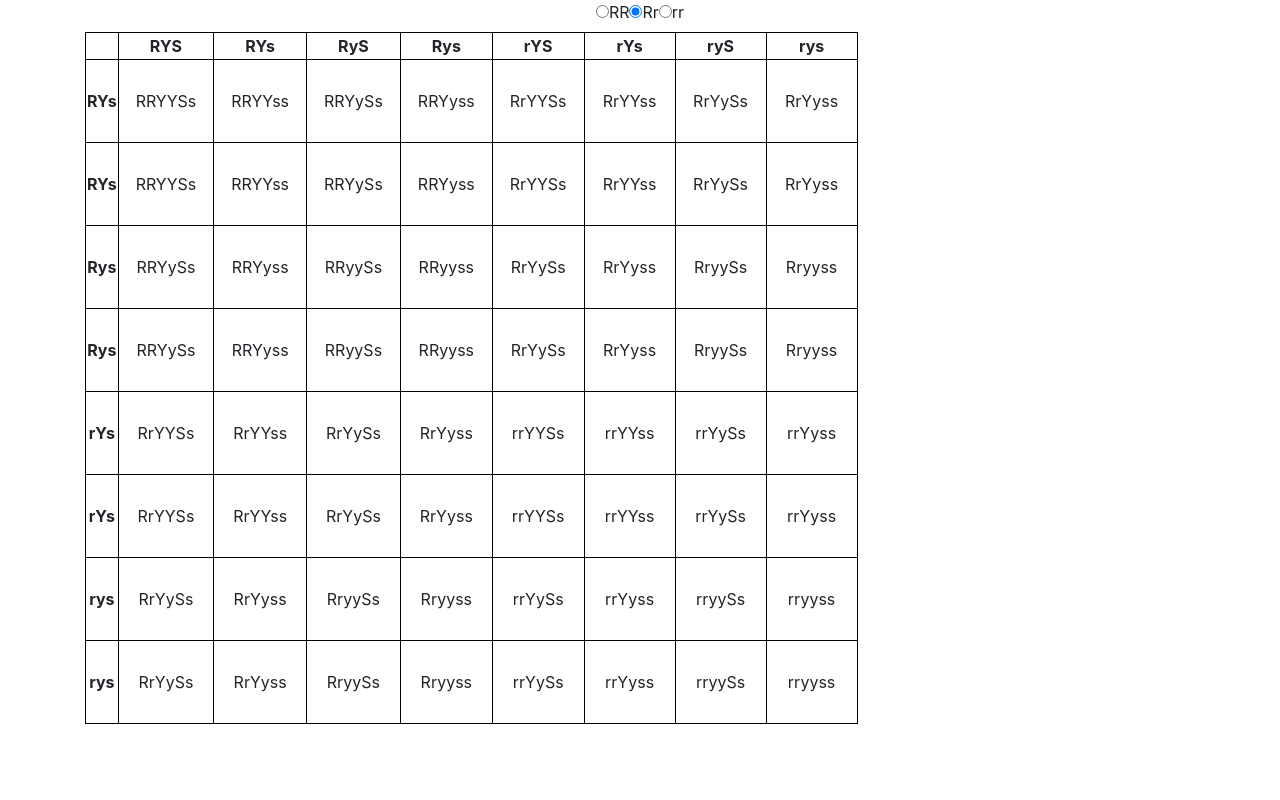
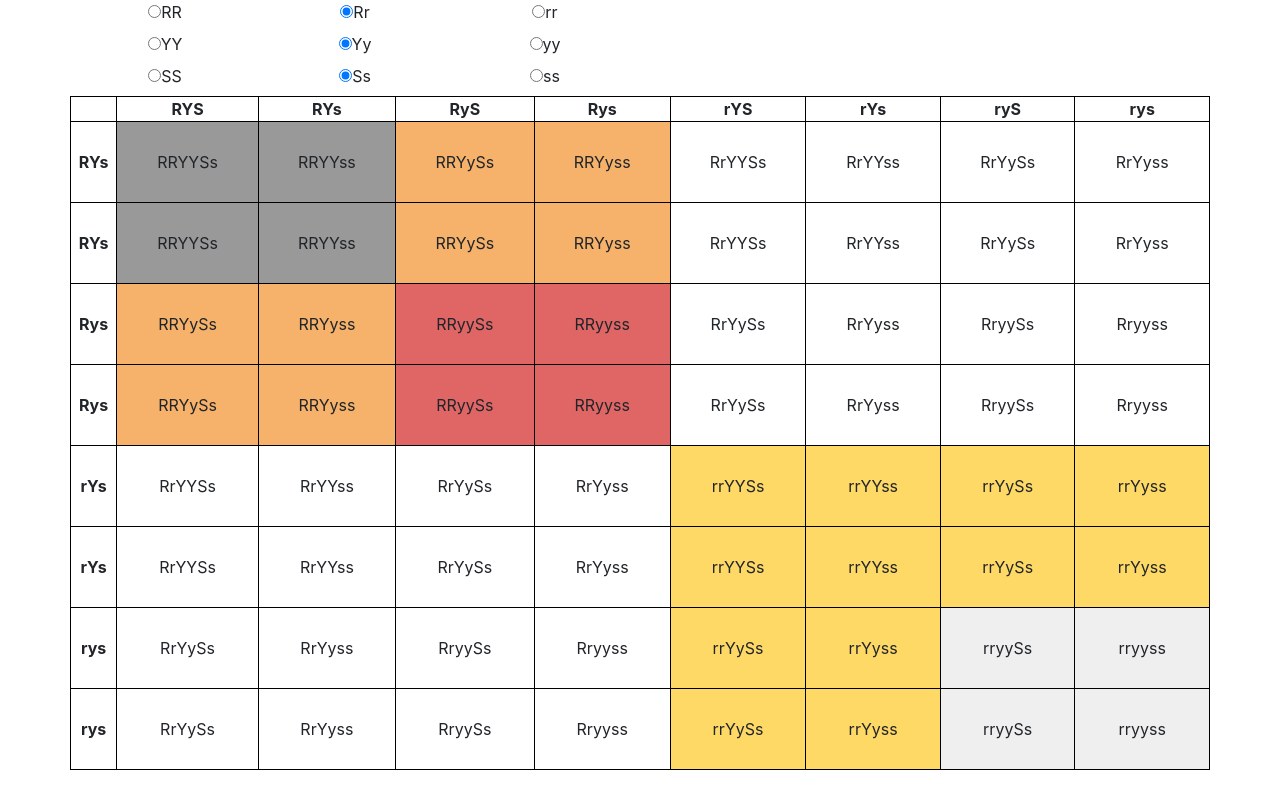
Before and after one commit to jjrmich/ac-flowers, a React (Create React App) app: page / in a window 1280 px wide. Built offline with nearby package versions, Linux system fonts and the light colour scheme.

Commit message:
cleaned up formatting, added colors

```diff
--- a/src/App.css
+++ b/src/App.css
@@ -1,10 +1,15 @@
 .App {
   text-align: center;
+}
+
+table {
+  min-width: 100%;
 }
 
 table, th, td {
   border: 1px solid black;
   border-collapse: collapse;
+  padding: 0px;
 }
 
 .cell {
@@ -13,10 +18,30 @@ table, th, td {
   min-width: 5.5em;
 }
 
-.cell span {
-  text-align: bottom;
-}
-
 td {
   vertical-align: bottom;
 }
+
+.cosmo-white {
+  background-color: #efefef;
+}
+
+.cosmo-yellow {
+  background-color: #ffd966;
+}
+
+.cosmo-pink {
+  background-color: #f4cccc;
+}
+
+.cosmo-orange {
+  background-color: #f6b26b;
+}
+
+.cosmo-red {
+  background-color: #e06666;
+}
+
+.cosmo-black {
+  background-color: #999999;
+}
--- a/src/Cells/CosmoCell.js
+++ b/src/Cells/CosmoCell.js
@@ -42,10 +42,91 @@ class CosmoCell extends Component {
     }
   }
 
+  calculateColor() {
+
+    // rr
+    if (this.props.res[0][0] === 0 && this.props.res[0][1] === 0) {
+      // rryy??
+      if (this.props.res[1][0] === 0 && this.props.res[1][1] === 0) {
+        return 'cosmo-white';
+      }
+      // rrYY??
+      else if (this.props.res[1][0] === 1 && this.props.res[1][1] === 1) {
+        return 'cosmo-yellow';
+      }
+      // rrYy
+      else {
+        // rrYySS
+        if (this.props.res[2][0] === 1 && this.props.res[2][1] === 1) {
+          return 'cosmo-white';
+        }
+        // rrYySs or rrYyss
+        else {
+          return 'cosmo-yellow'
+        }
+      }
+    }
+
+    // RR
+    else if (this.props.res[0][0] === 1 && this.props.res[0][1] === 1) {
+      // RRyy??
+      if (this.props.res[1][0] === 0 && this.props.res[1][1] === 0) {
+        return 'cosmo-red';
+      }
+      // RRYY
+      else if (this.props.res[1][0] === 1 && this.props.res[1][1] === 1) {
+        // RRYYSS
+        if (this.props.res[2][0] === 1 && this.props.res[2][1] === 1) {
+          return 'cosmo-red';
+        }
+        // RRYYSs or RRYYss
+        else {
+          return 'cosmo-black';
+        }
+      }
+      // RRYy
+      else {
+        // RRYySS
+        if(this.props.res[2][0] === 1 && this.props.res[2][1] === 1) {
+          return 'cosmo-red';
+        }
+        // RRYySs or RRYYss
+        else {
+          return 'cosmo-orange';
+        }
+      }
+    }
+
+    // Rr
+    else {
+      if (this.props.res[0][0] === 0 && this.props.res[0][1] === 0) {
+        // Rryy??
+        if (this.props.res[1][0] === 0 && this.props.res[1][1] === 0) {
+          return 'cosmo-pink';
+        }
+        // RrYY??
+        else if (this.props.res[1][0] === 1 && this.props.res[1][1] === 1) {
+          return 'cosmo-orange';
+        }
+        // RrYy
+        else {
+          // RrYySS
+          if (this.props.res[2][0] === 1 && this.props.res[2][1] === 1) {
+            return 'cosmo-pink';
+          }
+          // RrYySs or RrYyss
+          else {
+            return 'cosmo-orange'
+          }
+        }
+      }
+    }
+  }
+
   render(){
     return (
       <td>
-        <div className="cell">
+        <div className={"cell " + (this.calculateColor())}>
           <span>
             {this.rGeneResult(this.props.res[0][0],this.props.res[0][1])}{this.yGeneResult(this.props.res[1][0],this.props.res[1][1])}
             {this.sGeneResult(this.props.res[2][0],this.props.res[2][1])}
--- a/src/Flowers/Cosmos.js
+++ b/src/Flowers/Cosmos.js
@@ -10,28 +10,45 @@ class Cosmos extends Component {
       sSelected: '1',
       r1: 1,
       r2: 0,
+      y1: 1,
+      y2: 0,
+      s1: 1,
+      s2: 0,
     }
   }
 
   handleRChange = changeEvent => {
-    console.log(changeEvent.target.value);
     this.setState({
       rSelected: changeEvent.target.value,
       r1: changeEvent.target.value !== '0' ? 1 : 0,
       r2: changeEvent.target.value === '2' ? 1 : 0,
     });
-    // console.log('r1: ' + this.state.r1);
-    // console.log('r2: ' + this.state.r2);
+  }
+
+  handleYChange = changeEvent => {
+    this.setState({
+      ySelected: changeEvent.target.value,
+      y1: changeEvent.target.value !== '0' ? 1 : 0,
+      y2: changeEvent.target.value === '2' ? 1 : 0,
+    });
+  }
+
+  handleSChange = changeEvent => {
+    this.setState({
+      sSelected: changeEvent.target.value,
+      s1: changeEvent.target.value !== '0' ? 1 : 0,
+      s2: changeEvent.target.value === '2' ? 1 : 0,
+    });
   }
 
   render() {
-    console.log('r1: ' + this.state.r1);
-    console.log('r2: ' + this.state.r2);
-
-    let newX = [[this.state.r1,this.state.r2],[1,0],[1,0]];
+    let newX = [[this.state.r1,this.state.r2],[this.state.y1,this.state.y2],[this.state.s1,this.state.s2]];
     return (
       <>
         <form>
+
+          <div className='row'>
+            <div className='col-2'>
               <input
                 type="radio"
                 name="r-select"
@@ -41,7 +58,8 @@ class Cosmos extends Component {
                 onChange={this.handleRChange}
               />
               <label htmlFor="RR">RR</label>
-
+            </div>
+            <div className='col-2'>
               <input
                 type="radio"
                 name="r-select"
@@ -51,7 +69,8 @@ class Cosmos extends Component {
                 onChange={this.handleRChange}
               />
               <label htmlFor="Rr">Rr</label>
-
+            </div>
+            <div className='col-2'>
               <input
                 type="radio"
                 name="r-select"
@@ -61,6 +80,80 @@ class Cosmos extends Component {
                 onChange={this.handleRChange}
               />
               <label htmlFor="rr">rr</label>
+            </div>
+          </div>
+
+          <div className='row'>
+            <div className='col-2'>
+              <input
+                type="radio"
+                name="y-select"
+                id="YY"
+                value="2"
+                checked={this.state.ySelected === '2'}
+                onChange={this.handleYChange}
+              />
+              <label htmlFor="YY">YY</label>
+            </div>
+            <div className='col-2'>
+              <input
+                type="radio"
+                name="y-select"
+                id="Yy"
+                value="1"
+                checked={this.state.ySelected === '1'}
+                onChange={this.handleYChange}
+              />
+              <label htmlFor="Yy">Yy</label>
+            </div>
+            <div className='col-2'>
+              <input
+                type="radio"
+                name="y-select"
+                id="yy"
+                value="0"
+                checked={this.state.ySelected === '0'}
+                onChange={this.handleYChange}
+              />
+              <label htmlFor="yy">yy</label>
+            </div>
+          </div>
+
+          <div className='row'>
+            <div className='col-2'>
+              <input
+                type="radio"
+                name="s-select"
+                id="SS"
+                value="2"
+                checked={this.state.sSelected === '2'}
+                onChange={this.handleSChange}
+              />
+              <label htmlFor="SS">SS</label>
+            </div>
+            <div className='col-2'>
+              <input
+                type="radio"
+                name="s-select"
+                id="Ss"
+                value="1"
+                checked={this.state.sSelected === '1'}
+                onChange={this.handleSChange}
+              />
+              <label htmlFor="Ss">Ss</label>
+            </div>
+            <div className='col-2'>
+              <input
+                type="radio"
+                name="s-select"
+                id="ss"
+                value="0"
+                checked={this.state.sSelected === '0'}
+                onChange={this.handleSChange}
+              />
+              <label htmlFor="ss">ss</label>
+            </div>
+          </div>
 
         </form>
         <div>
--- a/src/Grids/CosmoGrid.js
+++ b/src/Grids/CosmoGrid.js
@@ -84,9 +84,11 @@ class CosmoGrid extends Component {
   render() {
     console.log('props.x[0]: ' + this.props.x[0]);
     return (
-      <table>
-        <tbody>{this.createGrid()}</tbody>
-      </table>
+      <div className='row'>
+        <table>
+          <tbody>{this.createGrid()}</tbody>
+        </table>
+      </div>
     )
   }
 }
```
Lines whose indentation alone changed are shown as unchanged.
